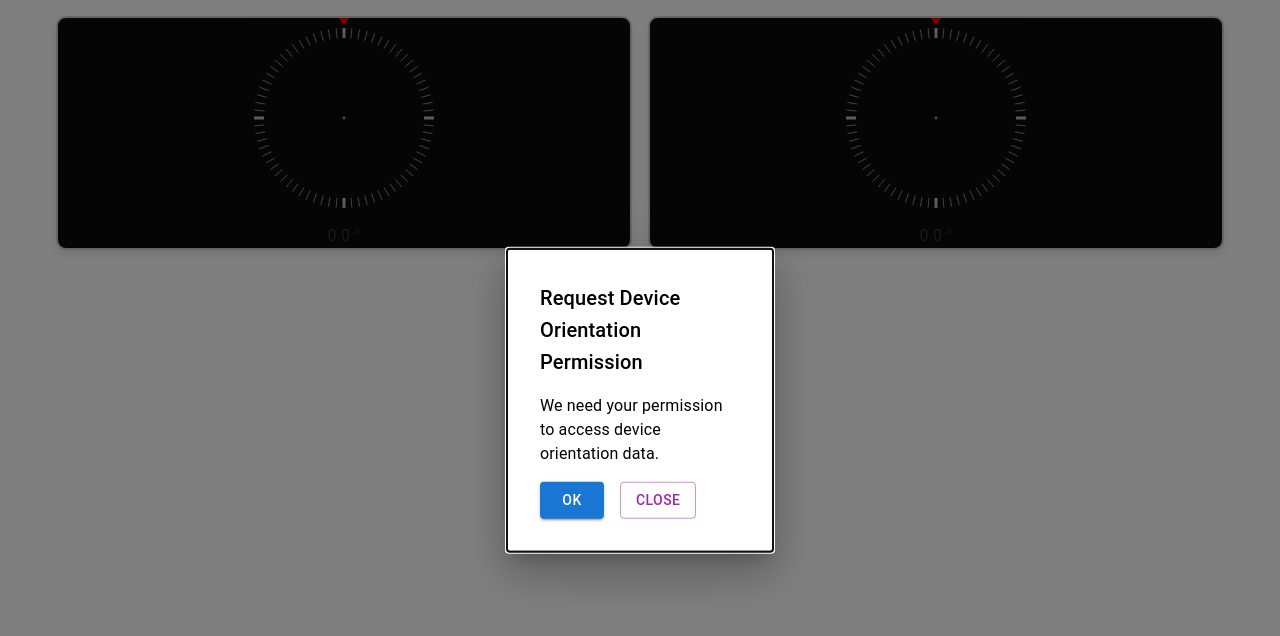
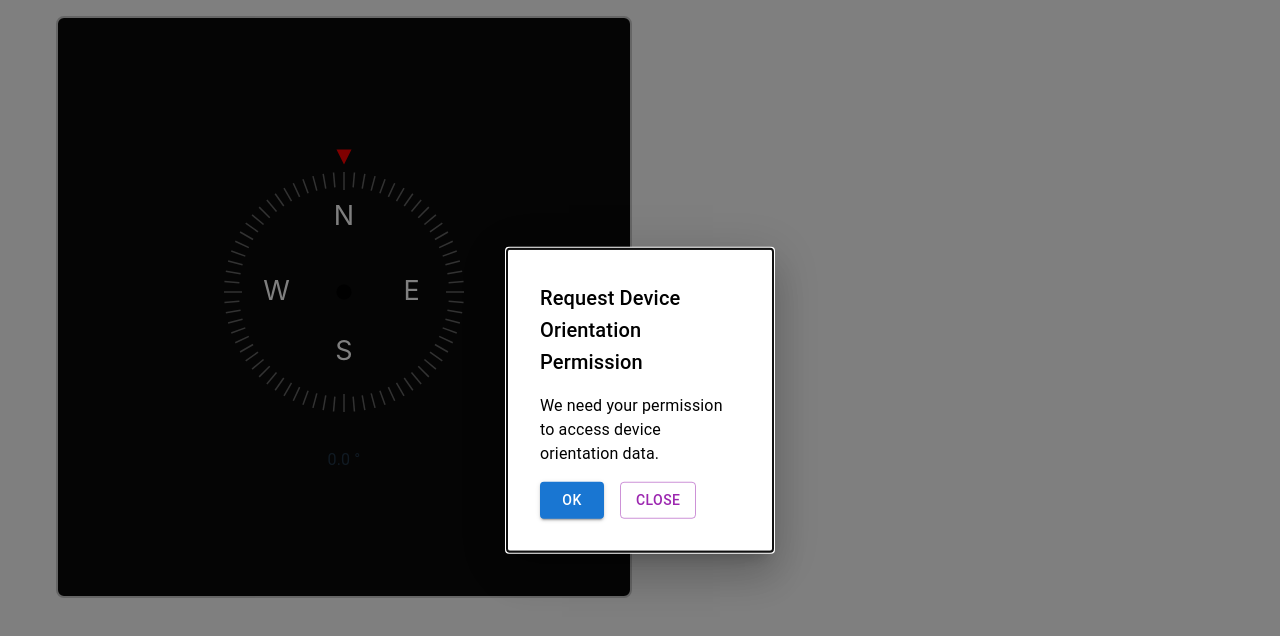
Before and after one commit to Antknt47/ant-nav, a React (Vite) app: page / in a window 1280 px wide. Shown: the top 636 px of the page. Built offline with nearby package versions, Linux system fonts and the light colour scheme.

Commit message:
Modify compass style.

```diff
--- a/src/components/Compass/Compass.jsx
+++ b/src/components/Compass/Compass.jsx
@@ -1,6 +1,6 @@
-import React from 'react';
+import React, { useMemo } from 'react';
 import { Box } from '@mui/material';
-import CompassSVG from '../../assets/compass.svg';
+
 const Compass = ({ rotation }) => {
   const rotationStyle = {
     transform: `rotate(${-rotation}deg)`,
@@ -8,9 +8,90 @@ const Compass = ({ rotation }) => {
     maxWidth: '100%',
   };
 
+  // 离中心的距离
+  const textDistanceFromCenter = 45;
+  const fontSize = 18;
+
+  const ticks = useMemo(() => {
+    return Array.from({ length: 72 }).map((_, index) => {
+      const angle = (index * 5) * (Math.PI / 180);
+      const x1 = 100 + 80 * Math.cos(angle);
+      const y1 = 100 + 80 * Math.sin(angle);
+      const isLongTick = index % 18 === 0;
+
+      const length = isLongTick ? 12 : 10;
+      const x2 = 100 + (80 - length) * Math.cos(angle);
+      const y2 = 100 + (80 - length) * Math.sin(angle);
+
+      return { x1, y1, x2, y2, isTop: index === 0 };
+    });
+  }, []);
+
   return (
     <Box>
-      <img src={CompassSVG} alt="Compass" style={rotationStyle}/>
+      <svg width="100%" height="100%" viewBox="0 0 200 200" style={rotationStyle}>
+        {/* 表盘中心 */}
+        <circle cx="100" cy="100" r="5" fill="black" />
+
+        {/* 刻度线 */}
+        {ticks.map((tick, index) => (
+          <line
+            key={index}
+            x1={tick.x1}
+            y1={tick.y1}
+            x2={tick.x2}
+            y2={tick.y2}
+            stroke="rgba(255,255,255,0.37)"
+            strokeWidth={1}
+          />
+        ))}
+
+        {/* 指向上方的箭头 */}
+        {ticks.find(tick => tick.isTop) && (
+          <polygon
+            points="95,5 105,5 100,15"
+            fill="red"
+          />
+        )}
+
+        {/* 东南西北方向 */}
+        <text
+          x="100"
+          y={100 - textDistanceFromCenter}
+          textAnchor="middle"
+          fontSize={fontSize}
+          fill="white"
+        >
+          N
+        </text>  {/* 北 */}
+        <text
+          x={100 + textDistanceFromCenter}
+          y="105"
+          textAnchor="middle"
+          fontSize={fontSize}
+          fill="white"
+        >
+          E
+        </text>  {/* 东 */}
+        <text
+          x="100"
+          y={100 + textDistanceFromCenter}
+          textAnchor="middle"
+          fontSize={fontSize}
+          fill="white"
+        >
+          S
+        </text>  {/* 南 */}
+        <text
+          x={100 - textDistanceFromCenter}
+          y="105"
+          textAnchor="middle"
+          fontSize={fontSize}
+          fill="white"
+        >
+          W
+        </text>  {/* 西 */}
+      </svg>
     </Box>
   );
 };
--- a/src/components/Dashboard/Dashboard.jsx
+++ b/src/components/Dashboard/Dashboard.jsx
@@ -42,14 +42,14 @@ const Dashboard = () => {
             </Container>
           </Panel>
         </Grid2>
-        <Grid2 size={6}>
+        {/* <Grid2 size={6}>
           <Panel>
             <Container>
               <Compass rotation={orientation.alpha}/>
               <Typography>{(orientation.alpha ?? 0).toFixed(1)} °</Typography>
             </Container>
           </Panel>
-        </Grid2>
+        </Grid2> */}
       </Grid2>
 
       {!permissionGranted && (
--- a/src/components/Panel/Panel.jsx
+++ b/src/components/Panel/Panel.jsx
@@ -5,13 +5,15 @@ const Panel = ({ children}) => {
   return (
     <Box
       sx={{
-        display: 'flex',
+        display: 'grid',
         justifyContent: 'center',
         alignItems: 'center',
-        borderRadius: '10px',
+        borderRadius: '8px',
         border: '2px solid #ccc',
-        boxShadow: '0 4px 8px rgba(0, 0, 0, 0.1)',
+        paddingTop: '0.2rem',
+        paddingBottom: '0.2rem',
         backgroundColor: 'rgba(10, 10, 10, 1)',
+        aspectRatio: 1,
       }}
     >
       {children}
```
Also changed, not shown: src/components/Panel/Panel.css (deleted, +0 -11 lines).
